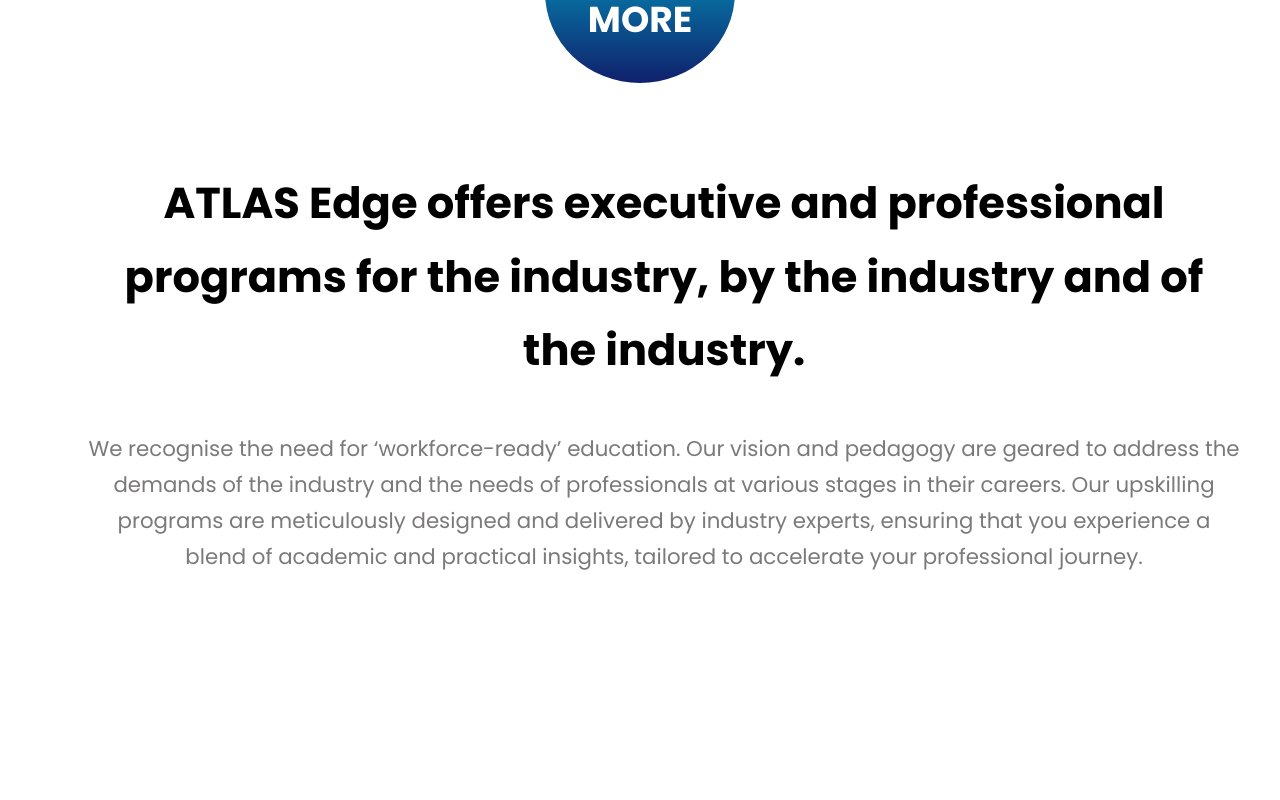
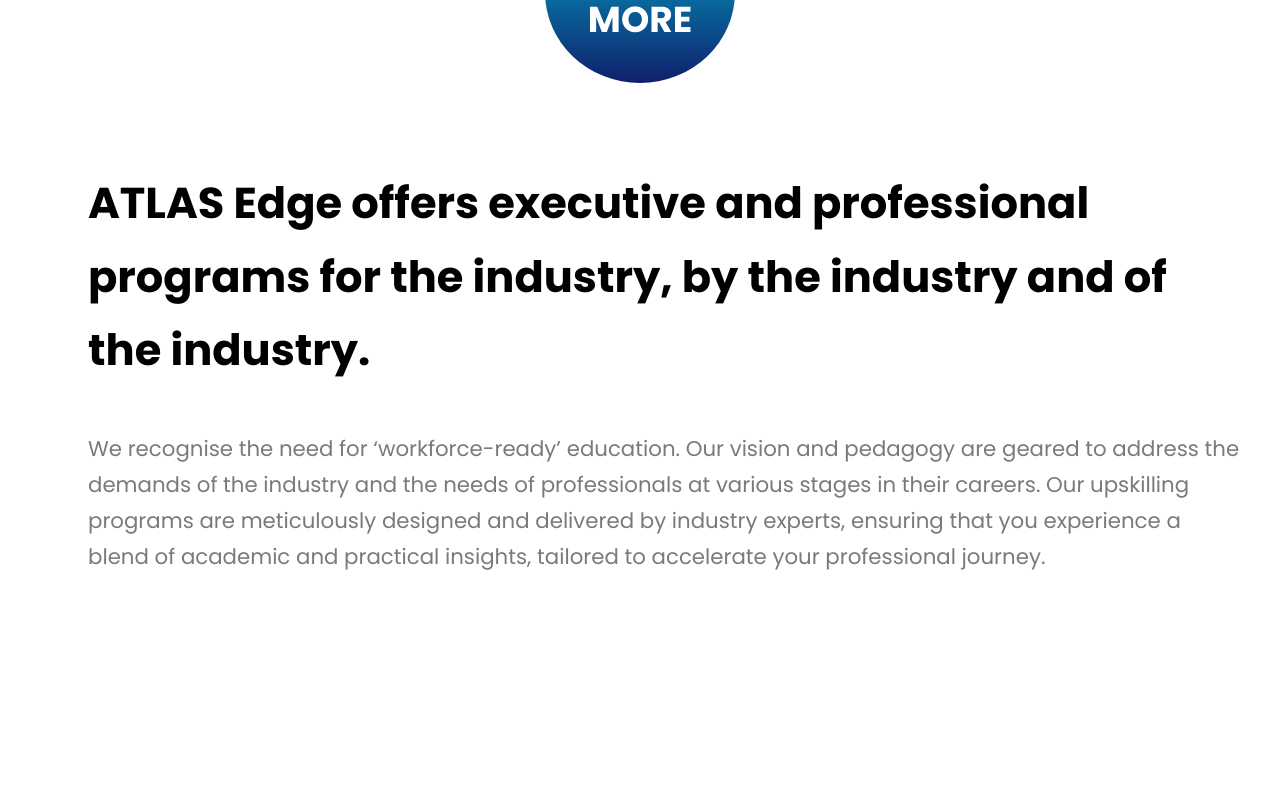
Before and after one commit to abhinaba900/atlas-edge-landing-page, a React (Create React App) app: page / in a window 1280 px wide. Shown: the part 640-1440 px from the top of the page. Built offline with nearby package versions, Linux system fonts and the light colour scheme.

Commit message:
commit 13

```diff
--- a/src/component/AtlasEdgeOffer.css
+++ b/src/component/AtlasEdgeOffer.css
@@ -49,7 +49,6 @@
   margin: 1em;
   padding-top: 0;
   line-height: 1.7;
-  text-align: center;
 }
 #second-content{
   width: 40%;
@@ -57,7 +56,6 @@
   padding-top: 0;
   margin: 1em;
   line-height: 1.7;
-  text-align: center;
 
 
 }
@@ -134,6 +132,7 @@
   padding: 0;
   line-height: 1.7;
   margin-bottom: 1em;
+  text-align: center;
 }
  #second-content{
   width: 90%;
@@ -142,6 +141,7 @@
   padding: 0;
   margin: 1em;
   line-height: 1.7;
+  text-align: center;
 
  }
  #atlas-edge-offer-wrapper{
```
